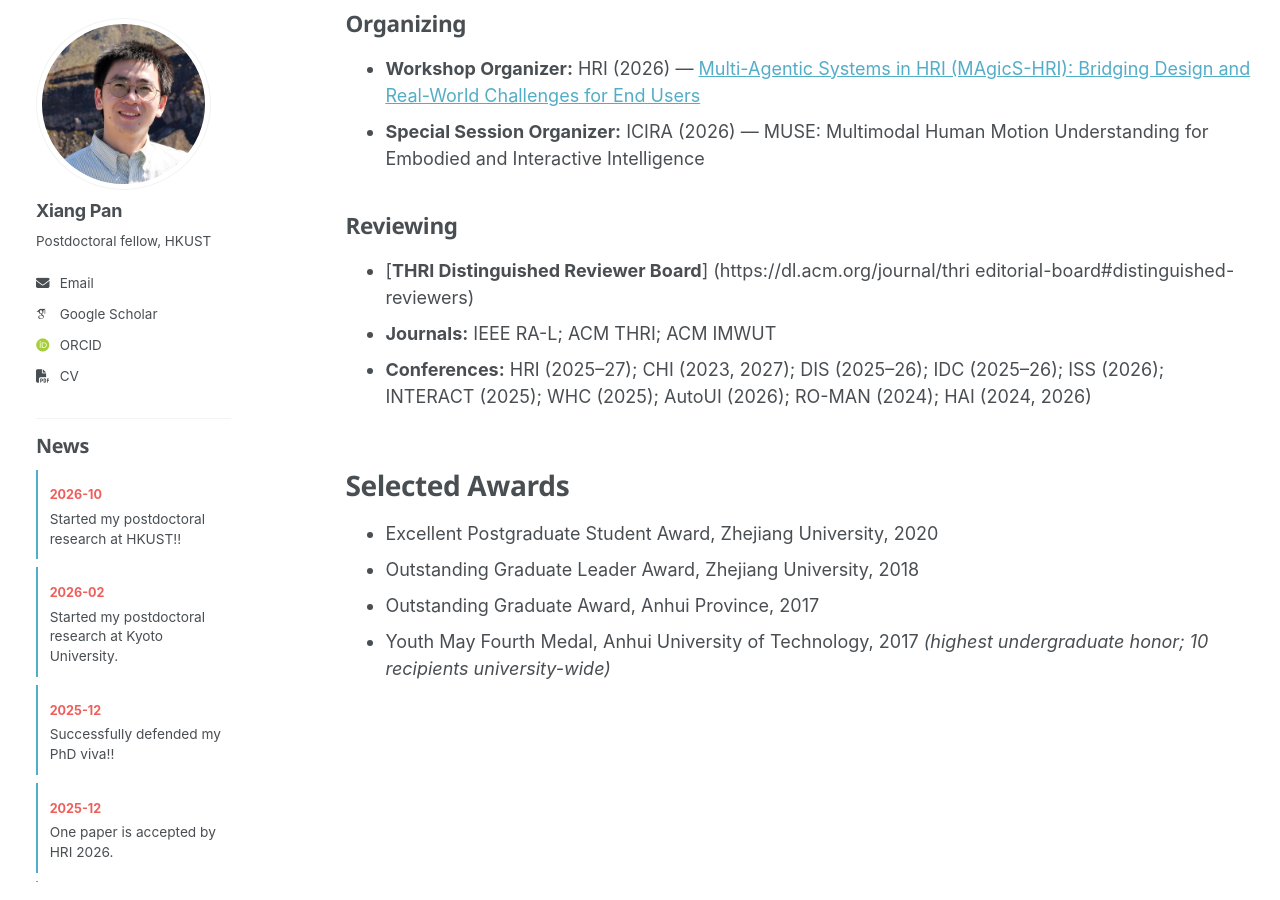
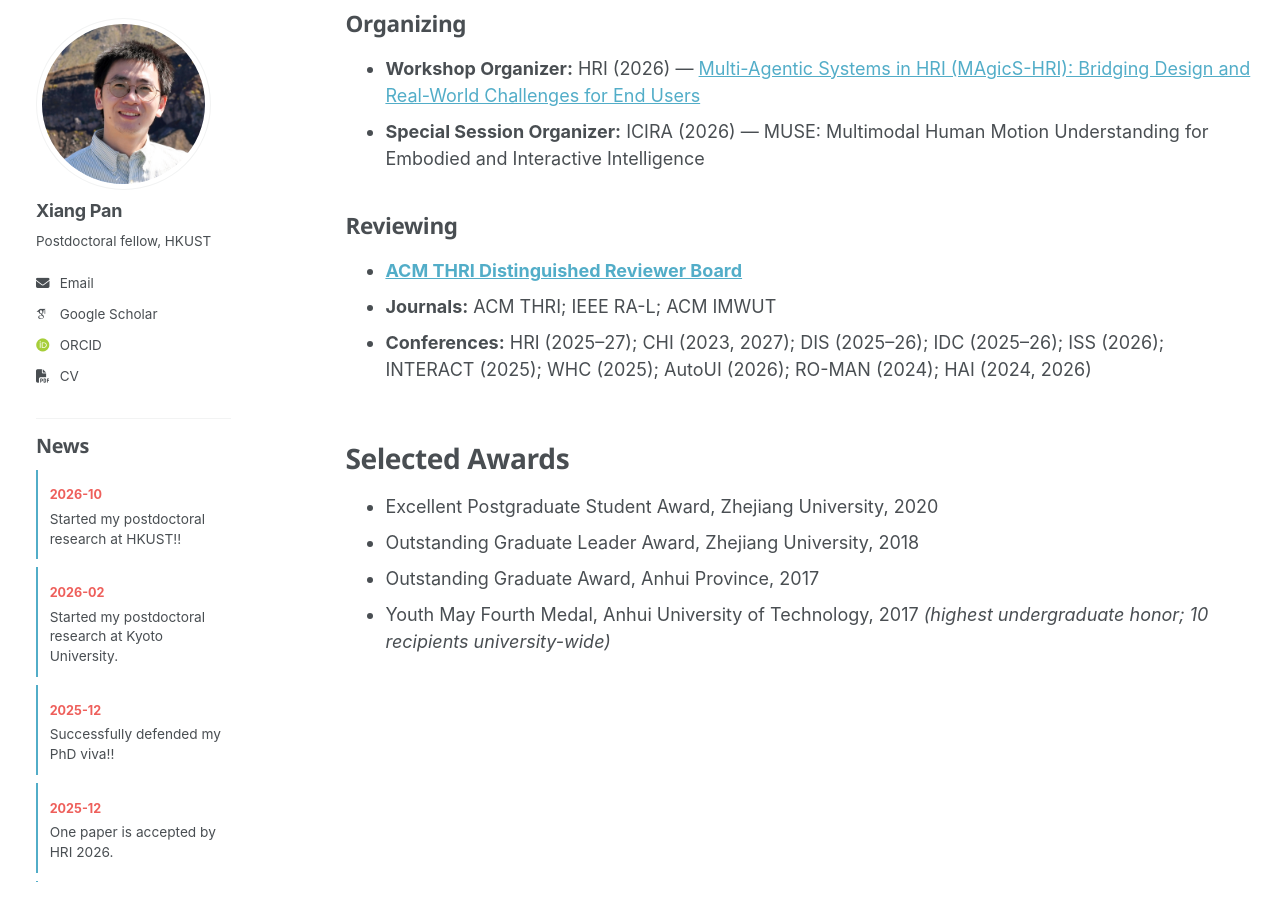
Before and after one commit to pan-xiang/pan-xiang.github.io, a Jekyll site: the page built from _pages/about.md, in a window 1280 px wide and 900 px high, scrolled down 1460 px. Built offline with Jekyll 4.4.1, drawn with Linux system fonts in a browser that asks for light colours; some web fonts are replaced.

Commit message:
Update about.md

```diff
--- a/_pages/about.md
+++ b/_pages/about.md
@@ -61,8 +61,8 @@ I welcome opportunities for research collaboration on these topics and in relate
 - **Special Session Organizer:** ICIRA (2026) — MUSE: Multimodal Human Motion Understanding for Embodied and Interactive Intelligence
 
 ## Reviewing
-- [**THRI Distinguished Reviewer Board**] (https://dl.acm.org/journal/thri editorial-board#distinguished-reviewers)
-- **Journals:** IEEE RA-L; ACM THRI; ACM IMWUT
+- **[ACM THRI Distinguished Reviewer Board](https://dl.acm.org/journal/thri/editorial-board#distinguished-reviewers)**
+- **Journals:** ACM THRI; IEEE RA-L; ACM IMWUT
 - **Conferences:** HRI (2025–27); CHI (2023, 2027); DIS (2025–26); IDC (2025–26); ISS (2026); INTERACT (2025); WHC (2025); AutoUI (2026); RO-MAN (2024); HAI (2024, 2026)
 
 
```
